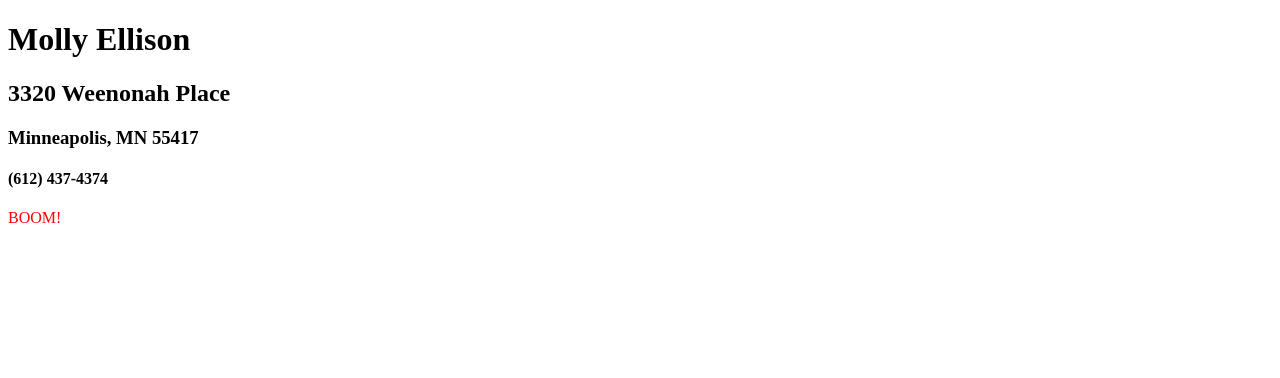
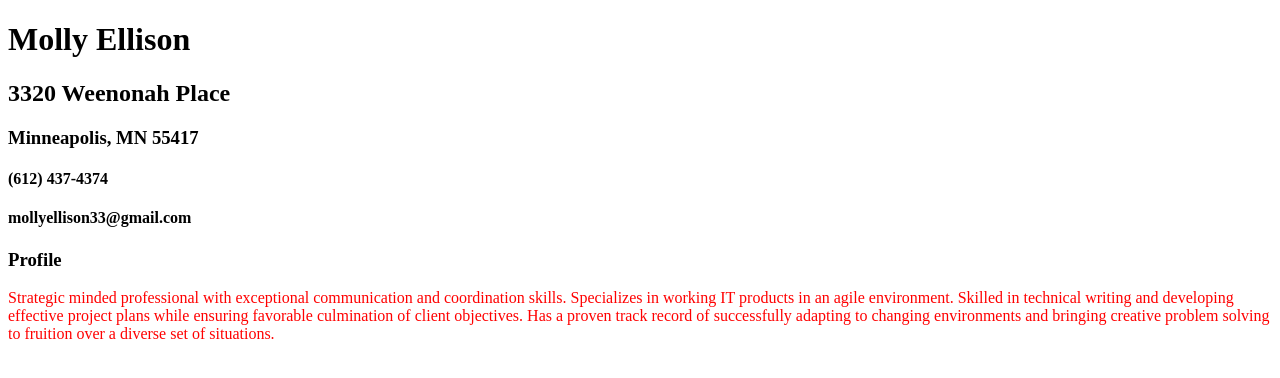
Before and after one commit to Vonnegutter/Vonnegutter.github.io, a plain HTML site: page index.html in a window 1280 px wide. Drawn offline with Linux system fonts and the light colour scheme.

Commit message:
Update Summary

```diff
--- a/index.html
+++ b/index.html
@@ -12,6 +12,16 @@
         <h2>3320 Weenonah Place</h2>
         <h3>Minneapolis, MN 55417</h3>
         <h4>(612) 437-4374</h4>
-    <p> BOOM!</p>
+        <h4>mollyellison33@gmail.com</h4>
+      </div>
+
+      <div id="summary">
+        <h3>Profile</h3>
+        <p>Strategic minded professional with exceptional communication and coordination skills.
+          Specializes in working IT products in an agile environment.
+          Skilled in technical writing and developing effective project plans while ensuring favorable culmination of client objectives.
+          Has a proven track record of successfully adapting to changing environments and bringing creative problem solving to fruition over a diverse set of situations.
+        </p>
+
   </body>
 </html>
```
